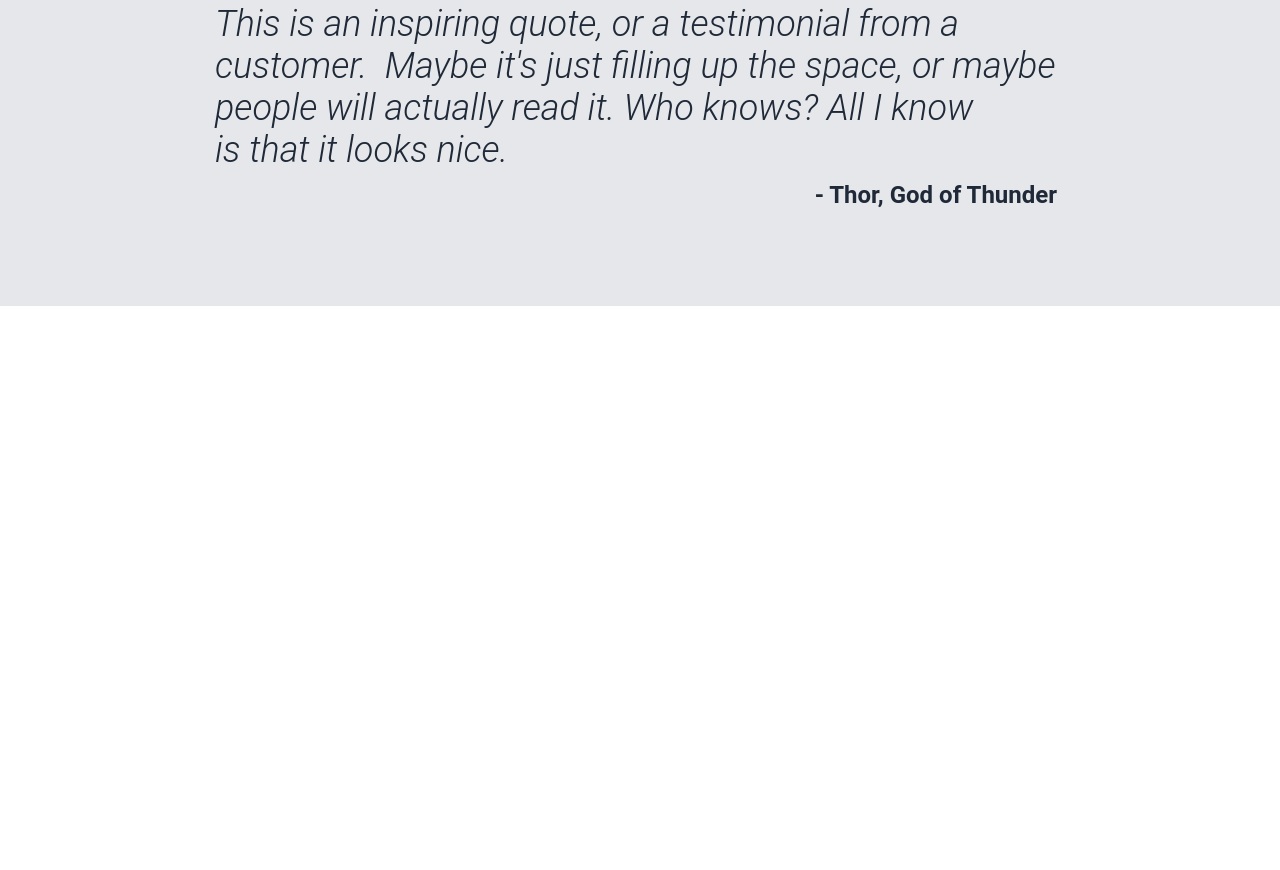
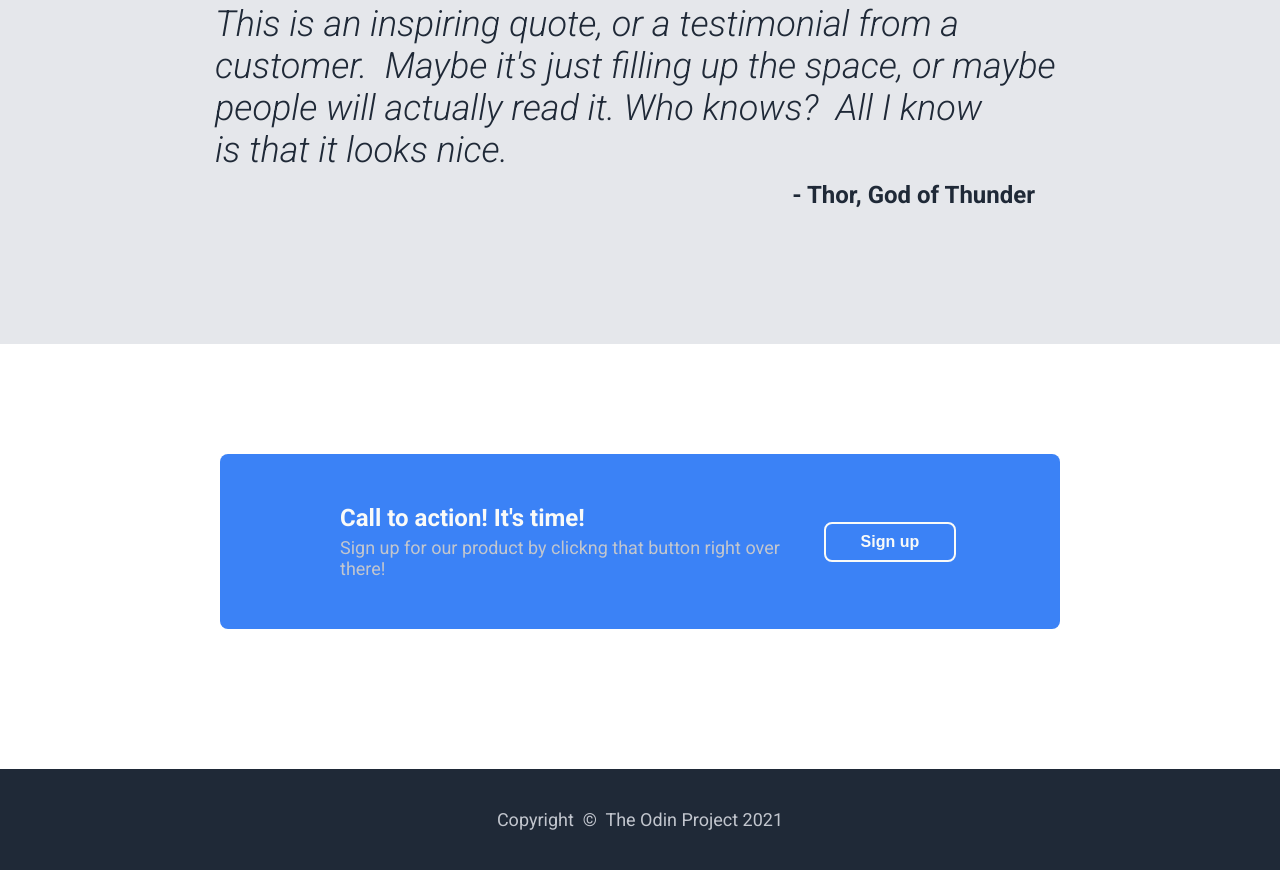
Before and after one commit to LPSimee/Odin-Flex-Project, a plain HTML site: page index.html in a window 1280 px wide. Shown: the part 1201-2071 px from the top of the page. Before the commit the page ends 1507 px from the top, so only its background shows below. Drawn offline with Linux system fonts and the light colour scheme; a web font is replaced by a local one.

Commit message:
Version 4 (last version) with completed Section 4 and footer

```diff
--- a/index.html
+++ b/index.html
@@ -1,10 +1,10 @@
 <!DOCTYPE html>
 <html lang="en">
   <head>
-  <meta charset="UTF-8">
-  <meta name="viewport" content="width=device-width, initial-scale=1.0">
+    <meta charset="UTF-8" />
+    <meta name="viewport" content="width=device-width, initial-scale=1.0" />
     <title>Project: Landing Page (Foundation course)</title>
-  <link rel="stylesheet" href="style.css">
+    <link rel="stylesheet" href="style.css" />
   </head>
   <body>
     <!-- This project has four main sections with a footer: -->
@@ -18,6 +18,7 @@
       <header>
         <h2>Header Logo</h2>
 
+        <!-- Header navbar -->
         <nav>
           <ul>
             <li><a href="#">header link one</a></li>
@@ -31,9 +32,11 @@
         <!-- Hero text container-->
         <div class="hero-text-container">
           <h1 class="hero-main-text">This website is awesome</h1>
-        <p class="hero-secondary-text">This website has some subtext that goes here under the main title. &nbsp; It's a smaller font and the color is lower contrast</p>
-        <button class="hero-button" type="button">Sign up</button>
-
+          <p class="hero-secondary-text">
+            This website has some subtext that goes here under the main title.
+            &nbsp; It's a smaller font and the color is lower contrast
+          </p>
+          <button class="hero button" type="button">Sign up</button> <!-- First 'Sign up' button -->
         </div>
 
         <!-- Placeholder for a imgage container-->
@@ -46,28 +49,34 @@
     <!-- Section 2-->
     <div class="section-2">
       <!-- Title section -->
-    <h1 class="information-header-text">
-      Some random information.
-    </h1>
+      <h1 class="information-header-text">Some random information.</h1>
 
       <!-- Cards flex container-->
       <div class="cards-container">
         <!-- Cards items -->
         <div class="card-item">
           <div class="square-card"></div>
-        <div class="card-text">this is some subtext under an illustration or image</div>
+          <div class="card-text">
+            this is some subtext under an illustration or image
+          </div>
         </div>
         <div class="card-item">
           <div class="square-card"></div>
-        <div class="card-text">this is some subtext under an illustration or image</div>
+          <div class="card-text">
+            this is some subtext under an illustration or image
+          </div>
         </div>
         <div class="card-item">
           <div class="square-card"></div>
-        <div class="card-text">this is some subtext under an illustration or image</div>
+          <div class="card-text">
+            this is some subtext under an illustration or image
+          </div>
         </div>
         <div class="card-item">
           <div class="square-card"></div>
-        <div class="card-text">this is some subtext under an illustration or image</div>
+          <div class="card-text">
+            this is some subtext under an illustration or image
+          </div>
         </div>
       </div>
     </div>
@@ -76,19 +85,32 @@
     <div class="section-3">
       <div class="quote-container">
         <!-- Quote text -->
-      <div class="quote-text">This is an inspiring quote, or a testimonial from a customer. &nbsp;Maybe it's just filling up the space, or maybe people will actually read it. Who knows? All I know <br>is that it looks nice.</div>
-      <div class="quote-author">- Thor, God of Thunder</div>
+        <div class="quote-text">
+          This is an inspiring quote, or a testimonial from a customer.
+          &nbsp;Maybe it's just filling up the space, or maybe people will
+          actually read it. Who knows? &nbsp;All I know <br />is that it looks
+          nice.
+        </div>
+        <div class="quote-author">- Thor, God of Thunder</div> <!-- Quote author -->
       </div>
     </div>
 
     <!-- Section 4 -->
     <div class="section-4">
-
+      <div class="call-to-action-container">
+        <div class="call-to-action-text-container">
+          <div class="call-to-action-title">Call to action! It's time!</div>
+          <div class="call-to-action-text">
+            Sign up for our product by clickng that button right over there!
+          </div>
+        </div>
+        <div class="call-to-action-button-container">
+          <button class="call-to-action button">Sign up</button> <!-- Second 'Sign up' button -->
+        </div>
+      </div>
     </div>
 
     <!-- Footer -->
-  <footer>
-    <!-- Copyright © The Odin Project 2021 -->
-  </footer>
+    <footer>Copyright &nbsp;©&nbsp; The Odin Project 2021</footer>
   </body>
 </html>
--- a/style.css
+++ b/style.css
@@ -1,5 +1,8 @@
 /* Stylesheet for Odin-Flex-Project */
-@import url('https://fonts.cdnfonts.com/css/roboto');
+
+/* Roboto Font import from Google Fonts */
+@import url('https://fonts.googleapis.com/css2?family=Roboto:ital,wght@0,100..900;1,100..900&display=swap');
+
 *{
   /* CSS Reset*/
   margin: 0;
@@ -19,17 +22,34 @@
   --dark-gray-color: #6d7178;
   --white-color: #f9faf8;
   --heavy-font-weight: 900;
-  --light-font-weight: 'lighter';
+  --light-font-weight: 300;
 }
 
 body {
   font-family: var(--main-font); /* Main font: Roboto */
 }
 
+/* Global class used for the buttons 'Sign up' */
+.button {
+  color: var(--white-color);
+  border-radius: 8px;
+  padding: 9px 35px;
+  font-size: 16px;
+  font-weight: bold;
+  cursor: pointer;
+  transition: all 0.3s ease;
+}
+
+/* Button animation from Gemini*/
+.button:active {
+  transform: scale(0.98);
+  box-shadow: inset 0 2px 4px rgba(0, 0, 0, 0.2);
+}
+
 /* Section 1 */
 .section-1 {
   background-color: var(--dark-blue-color);
-  padding: 0  220px;
+  padding: 0 220px;
   color: var(--white-color);
 }
 
@@ -39,7 +59,6 @@ body {
   justify-content: space-between;
   align-items: center;
   padding: 20px 0;
-
 }
 
 /* Header Logo */
@@ -90,28 +109,19 @@ a:hover {
 }
 
 /* Hero button */
-.hero-button {
+.hero.button {
   background-color: var(--light-blue-color);
   border: none;
   border-radius: 8px;
   color: var(--white-color);
   margin-top: 20px;
-  padding: 9px 35px;
-  font-size: 16px;
-  font-weight: bold;
-  cursor: pointer;
-  /* transition: all 0.3s ease; */
+
 }
 
-.hero-button:hover {
+/* Hover effect of the first 'Sign up' button */
+.hero.button:hover {
   background-color: var(--hover-blue-color);
   color: var(--hover-gray-color);
-}
-
-/* Button animation from Gemini*/
-.hero-button:active {
-  transform: scale(0.98);
-  box-shadow: inset 0 2px 4px rgba(0, 0, 0, 0.2);
 }
 
 /* Hero placeholder */
@@ -176,8 +186,7 @@ a:hover {
 }
 
 .quote-container {
-  width: 850px;
-  padding-right: 8px;
+  max-width: 850px;
   margin: 0 auto;
 }
 
@@ -185,12 +194,73 @@ a:hover {
 .quote-text {
   font-size: 36px;
   font-style: italic;
-  font-family: 'Roboto Light', sans-serif;
+  font-weight: 300;
 }
 
 .quote-author {
   font-size: 24px;
   font-weight: bold;
   margin-top: 10px;
-  float: right;
+  margin-right: 30px;
+  text-align: right;
 } /* End Section 3 */
+
+/* Section 4 */
+.section-4 {
+  width: 100%;
+  padding: 110px 220px 140px;
+  margin: 0 auto;;
+}
+
+.call-to-action-container {
+  background-color: var(--light-blue-color);
+  color: var(--white-color);
+  padding: 50px 80px 50px 120px;
+  border-radius: 8px;
+  display: flex;
+  justify-content: space-between;
+}
+
+.call-to-action-text-container {
+  flex-grow: 1;
+}
+
+/* Call to action texts */
+.call-to-action-title {
+  font-size: 24px;
+  font-weight: bold;
+}
+
+.call-to-action-text {
+  font-size: 18px;
+  color: var(--text-gray-color);
+  margin-top: 5px;
+}
+
+.call-to-action-button-container {
+  width: 30%;
+  display: flex;
+  justify-content: center;
+  align-items: center;
+}
+
+/* Call to action button */
+.call-to-action.button {
+  background-color: var(--light-blue-color);
+  border: 2px solid var(--white-color);
+}
+
+/* Hover effect of the second 'Sign up' button */
+.call-to-action.button:hover {
+  background-color: var(--white-color);
+  color: var(--light-blue-color);
+} /* End Section 4 */
+
+/* Footer */
+footer {
+  background-color: var(--dark-blue-color);
+  color: var(--text-gray-color);
+  padding: 40px 0;
+  text-align: center;
+  font-size: 18px;
+}
```
Lines whose indentation alone changed are shown as unchanged.
